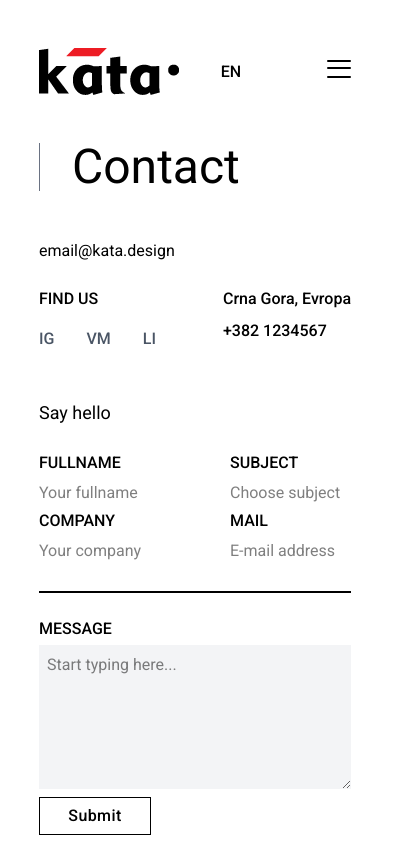
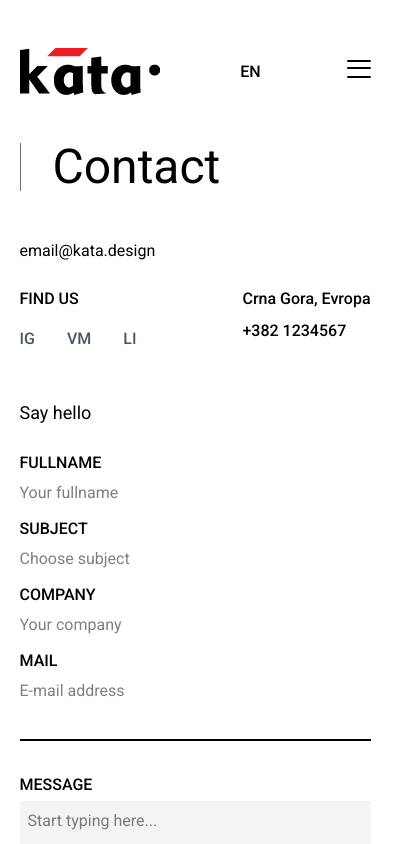
Before and after one commit to Suksii/katadesign-next, a Next.js app: page /en/contact in a window 390 px wide. Shown: the top 844 px of the page, 413 px wide, since content can reach past the window. Built offline with nearby package versions, Linux system fonts and the light colour scheme.

Commit message:
layout and contact section modified

```diff
--- a/src/app/[locale]/(black-layout)/layout.js
+++ b/src/app/[locale]/(black-layout)/layout.js
@@ -3,7 +3,7 @@ import Navbar from "@/components/Navbar";
 export default async function DarkLayout({ children }) {
   return (
     <div className="min-h-screen bg-black text-white antialiased">
-      <div className="w-[80%] mx-auto pt-12">
+      <div className="w-[90%] md:w-[80%] mx-auto pt-12">
         <Navbar variant="black" />
         <main className="py-12 md:py-24">{children}</main>
       </div>
--- a/src/app/[locale]/(white-layout)/layout.js
+++ b/src/app/[locale]/(white-layout)/layout.js
@@ -2,7 +2,7 @@ import Navbar from "@/components/Navbar";
 
 export default async function LightLayout({ children }) {
   return (
-    <div className="w-[80%] mx-auto pt-12">
+    <div className="w-[90%] md:w-[80%] mx-auto pt-12">
       <Navbar variant="light" />
       <main className="py-12 md:py-24">{children}</main>
     </div>
--- a/src/components/ContactSection.jsx
+++ b/src/components/ContactSection.jsx
@@ -85,9 +85,9 @@ const ContactSection = () => {
   };
 
   return (
-    <form className="w-full lg:w-[80%] mx-auto" onSubmit={handleSubmit}>
-      <p className="text-lg pb-6">{t("pozdravi_nas")}</p>
-      <div className="flex md:flex-col lg:flex-row items-center gap-2 w-full">
+    <form className="w-full lg:w-[80%] mx-auto flex flex-col gap-2" onSubmit={handleSubmit}>
+      <p className="text-lg pb-4">{t("pozdravi_nas")}</p>
+      <div className="flex flex-col lg:flex-row items-center gap-2 w-full">
         <div className="flex flex-col gap-0.5 w-full">
           <label className="uppercase font-medium">{t("ime")}</label>
           <input
@@ -115,7 +115,7 @@ const ContactSection = () => {
           )}
         </div>
       </div>
-      <div className="flex md:flex-col lg:flex-row items-center gap-2 w-full">
+      <div className="flex flex-col lg:flex-row items-center gap-2 w-full">
         <div className="flex flex-col gap-0.5 w-full">
           <label className="uppercase font-medium">{t("preduzece")}</label>
           <input
```
